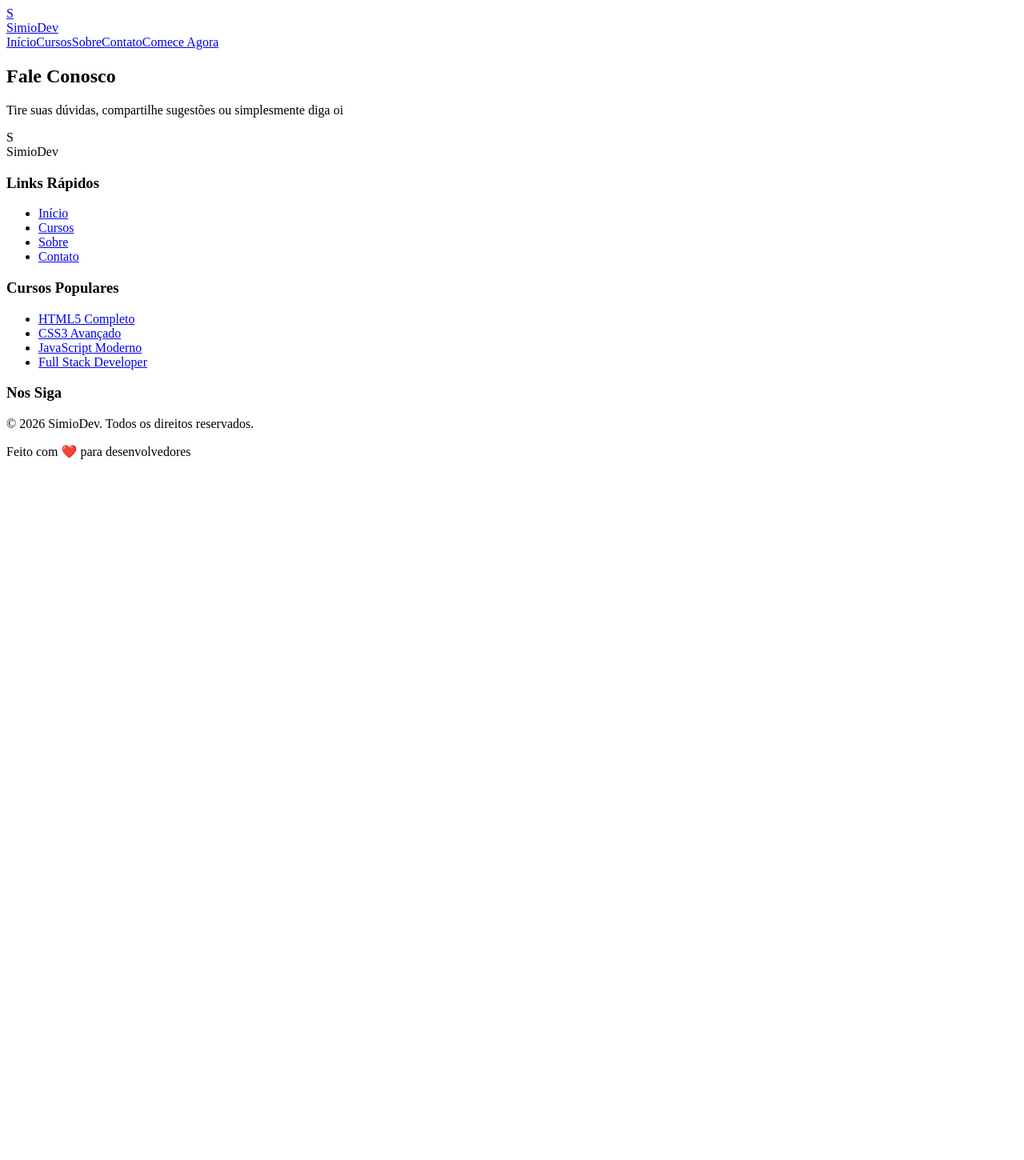
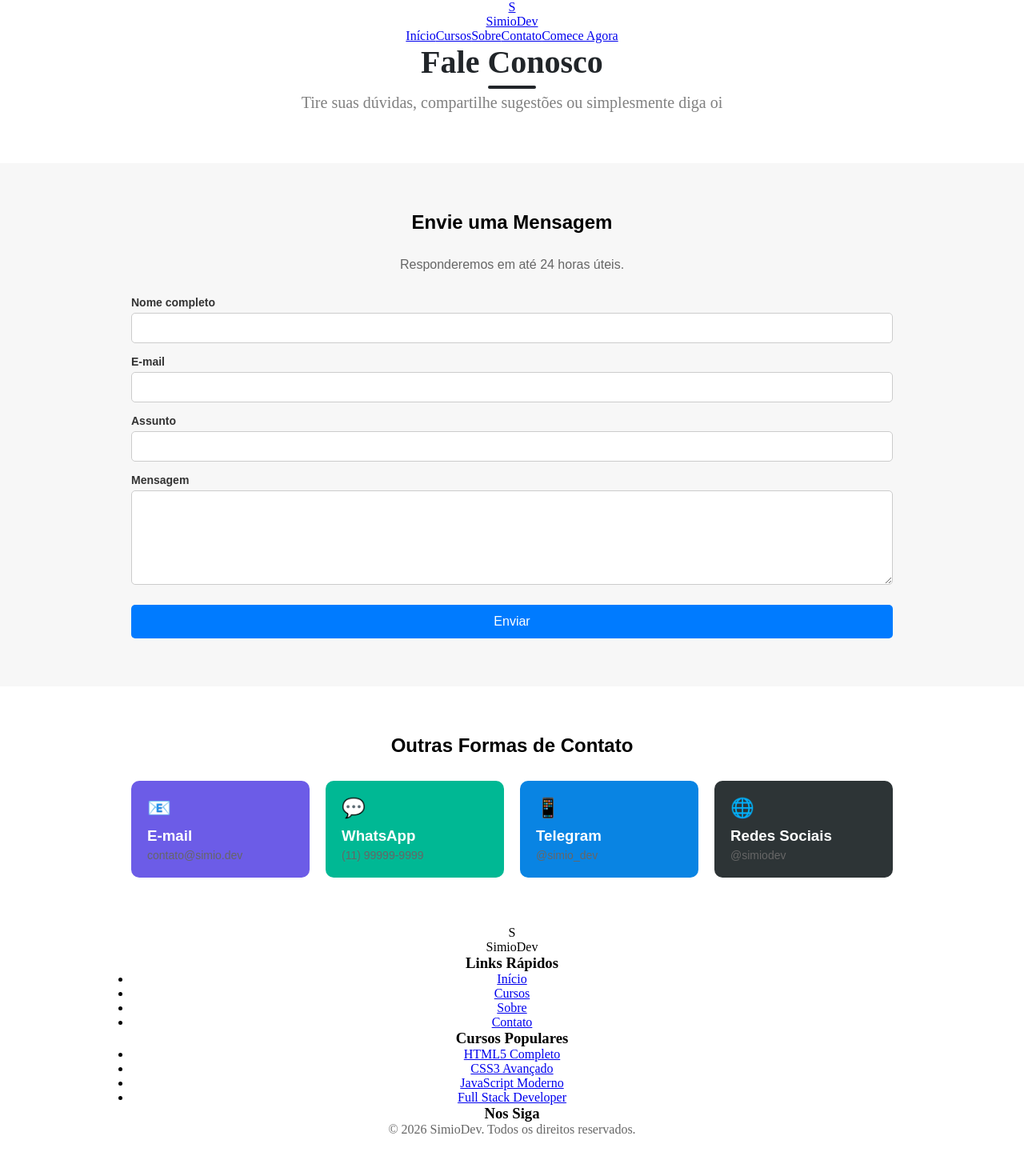
Before and after one commit to Leroy-jester/SimioDev, a React (Vite) app: page /contato in a window 1280 px wide. Shown: the top 1450 px of the page at 80% size. Before the commit the page ends 800 px from the top, so only its background shows below. Built offline with nearby package versions, Linux system fonts and the light colour scheme.

Commit message:
Adicionando style, formulario e contatos

```diff
--- a/src/pages/Contato.jsx
+++ b/src/pages/Contato.jsx
@@ -1,3 +1,5 @@
+import './contato.css'
+
 const Contato = () => {
   return (
     <>
@@ -9,6 +11,71 @@ const Contato = () => {
           </div>
         </div>
       </section>
+
+      <section className="contact">
+        <div className="container">
+          <h2>Envie uma Mensagem</h2>
+          <p>Responderemos em até 24 horas úteis.</p>
+
+          <form className="form">
+            <label>
+              Nome completo
+              <input type="text" required />
+            </label>
+
+            <label>
+              E-mail
+              <input type="email" required />
+            </label>
+
+            <label>
+              Assunto
+              <input type="text" required />
+            </label>
+
+            <label>
+              Mensagem
+              <textarea rows="6" required></textarea>
+            </label>
+
+            <button type="submit">Enviar</button>
+          </form>
+        </div>
+      </section>
+
+
+
+      <section className="contact-options">
+        <div className="container">
+          <h2>Outras Formas de Contato</h2>
+
+          <div className="grid">
+            <div className="card email">
+              <span>📧</span>
+              <h3>E-mail</h3>
+              <p>contato@simio.dev</p>
+            </div>
+
+            <div className="card whatsapp">
+              <span>💬</span>
+              <h3>WhatsApp</h3>
+              <p>(11) 99999-9999</p>
+            </div>
+
+            <div className="card telegram">
+              <span>📱</span>
+              <h3>Telegram</h3>
+              <p>@simio_dev</p>
+            </div>
+
+            <div className="card social">
+              <span>🌐</span>
+              <h3>Redes Sociais</h3>
+              <p>@simiodev</p>
+            </div>
+          </div>
+        </div>
+      </section>
     </>
   );
 };
--- /dev/null
+++ b/src/pages/contato.css
@@ -0,0 +1,175 @@
+
+* {
+  margin: 0;
+  padding: 0;
+  box-sizing: border-box;
+}
+
+.container {
+  width: 90%;
+  max-width: 1400px;
+  margin: 0 auto;
+  padding: 0 1.5rem;
+}
+
+.section-title {
+  text-align: center;
+  margin-bottom: 4rem;
+}
+
+.section-title h2 {
+  font-size: 2.5rem;
+  font-weight: 700;
+  margin-bottom: 1rem;
+  color: #212529;
+  position: relative;
+  display: inline-block;
+}
+
+.section-title h2::after {
+  content: '';
+  position: absolute;
+  bottom: -10px;
+  left: 50%;
+  transform: translateX(-50%);
+  width: 60px;
+  height: 4px;
+  background: #212529;
+  border-radius: 2px;
+}
+
+.section-title p {
+  font-size: 1.25rem;
+  color: gray;
+  max-width: 700px;
+  margin: 0 auto;
+}
+
+
+.contact {
+  padding: 60px 20px;
+  background: #f7f7f7;
+  font-family: Arial, sans-serif;
+}
+
+.container {
+  max-width: 600px;
+  margin: 0 auto;
+  text-align: center;
+}
+
+h2 {
+  margin-bottom: 10px;
+}
+
+p {
+  color: #666;
+  margin-bottom: 30px;
+}
+
+.form {
+  display: flex;
+  flex-direction: column;
+  gap: 15px;
+  text-align: left;
+}
+
+label {
+  display: flex;
+  flex-direction: column;
+  font-size: 14px;
+  font-weight: bold;
+  color: #333;
+}
+
+input,
+textarea {
+  margin-top: 5px;
+  padding: 10px;
+  border: 1px solid #ccc;
+  border-radius: 5px;
+  font-size: 14px;
+}
+
+input:focus,
+textarea:focus {
+  outline: none;
+  border-color: #007bff;
+}
+
+button {
+  margin-top: 10px;
+  padding: 12px;
+  border: none;
+  border-radius: 5px;
+  background: #007bff;
+  color: white;
+  font-size: 16px;
+  cursor: pointer;
+}
+
+button:hover {
+  background: #0056b3;
+}
+
+
+
+
+.contact-options {
+  padding: 60px 20px;
+  background: #fff;
+  font-family: Arial, sans-serif;
+}
+
+.container {
+  max-width: 1000px;
+  margin: 0 auto;
+  text-align: center;
+}
+
+h2 {
+  margin-bottom: 30px;
+}
+
+.grid {
+  display: grid;
+  grid-template-columns: repeat(auto-fit, minmax(220px, 1fr));
+  gap: 20px;
+}
+
+.card {
+  padding: 20px;
+  border-radius: 10px;
+  color: white;
+  text-align: left;
+}
+
+.card span {
+  font-size: 24px;
+}
+
+.card h3 {
+  margin: 10px 0 5px;
+}
+
+.card p {
+  margin: 0;
+  font-size: 14px;
+}
+
+/* cores simples */
+.email {
+  background: #6c5ce7;
+}
+
+.whatsapp {
+  background: #00b894;
+}
+
+.telegram {
+  background: #0984e3;
+}
+
+.social {
+  background: #2d3436;
+}
```
